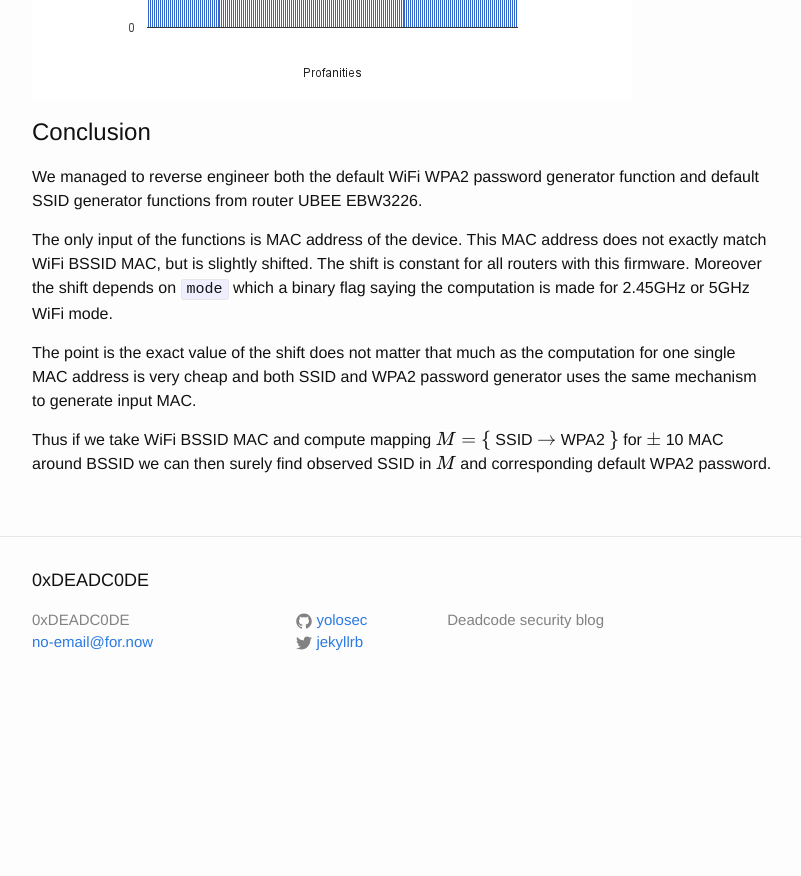
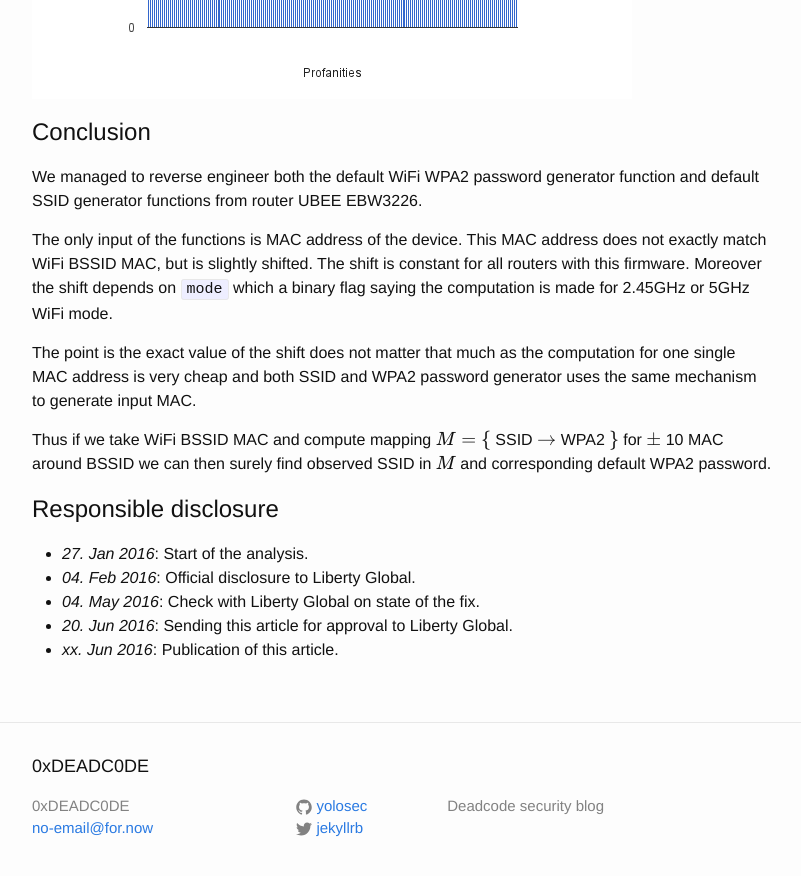
Before and after one commit to yolosec/deadcodeBlog, a Jekyll site: the page built from _posts/2016-06-14-UPC-UBEE-EVW3226-WPA2-RExing.markdown, in a window 1280 px wide and 900 px high, scrolled down 22616 px. Shown: the top 876 px of the window, without its empty margins (238-1039 px from the left). Built offline with Jekyll 4.4.1, drawn with Linux system fonts in a browser that asks for light colours; formulas are drawn with MathJax 3; before the commit the page ends 23330 px from its top, so only the background shows below that.

Commit message:
ubee: responsible disclosure timeline added

```diff
--- a/_posts/2016-06-14-UPC-UBEE-EVW3226-WPA2-RExing.markdown
+++ b/_posts/2016-06-14-UPC-UBEE-EVW3226-WPA2-RExing.markdown
@@ -718,3 +718,12 @@ address is very cheap and both SSID and WPA2 password generator uses the same me
 Thus if we take WiFi BSSID MAC and compute mapping \\( M = \\{ \\) SSID \\( \rightarrow \\) WPA2 \\( \\} \\)
 for \\( \pm \\) 10 MAC around BSSID we can then surely find observed SSID in \\( M \\) and corresponding default
  WPA2 password.
+
+
+# Responsible disclosure
+
+- _27. Jan 2016_: Start of the analysis.
+- _04. Feb 2016_: Official disclosure to Liberty Global.
+- _04. May 2016_: Check with Liberty Global on state of the fix.
+- _20. Jun 2016_: Sending this article for approval to Liberty Global.
+- _xx. Jun 2016_: Publication of this article.
```
